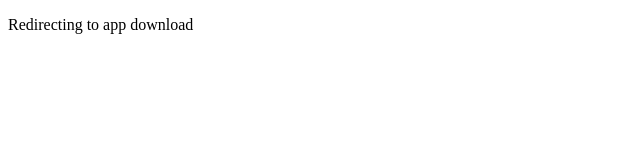
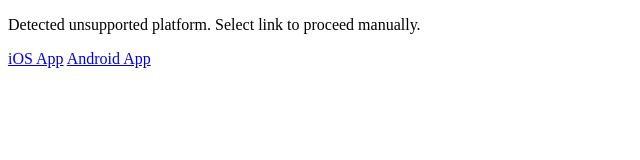
Before and after one commit to RoderickJDunn/RoderickJDunn.github.io, a plain HTML site: page index.html in a window 1280 px wide. Shown: the whole page, without its empty margins (0-640 px from the left). Drawn offline with Linux system fonts and the light colour scheme.

Commit message:
Getting link elements properly now

```diff
--- a/index.html
+++ b/index.html
@@ -1,9 +1,10 @@
 <!doctype html>
 <html>
 <script>
-    let iosLink = "https://i.diawi.com/Xdvhwr";
-    let androidLink = "https://i.diawi.com/gV3qN3";
+    let iosLink = "https://i.diawi.com/gV3qN3";
+    let androidLink = "https://i.diawi.com/Xdvhwr";
 
+    document.addEventListener("DOMContentLoaded", function(event) {
         if( /iPhone|iPad|iPod/i.test(navigator.userAgent) ) {
             console.log("Detected iOS device");
             window.location.href = iosLink;
@@ -19,10 +20,14 @@
             infoElm.innerHTML = "Detected unsupported platform. Select link to proceed manually."
 
             let linksElm = document.getElementById("links-wrapper");
-        linksElm.childNodes[0].href = iosLink;
-        linksElm.childNodes[1].href = androidLink;
+            let ios = document.getElementById("ios-link");
+            let android = document.getElementById("android-link");
+            ios.href = iosLink;
+            android.href = androidLink;
             linksElm.style.display = "block";
         }
+    });
+
 </script>
   <head>
     <title>AWACS App Download</title>
@@ -30,8 +35,8 @@
   <body>
     <p id="user-info">Redirecting to app download</p>
     <div id="links-wrapper" style="display:none;">
-        <a href="">iOS App</a>
-        <a href="">Android App</a>
+        <a id="ios-link" href="">iOS App</a>
+        <a id="android-link" href="">Android App</a>
     </div>
   </body>
 </html>
```
Lines whose indentation alone changed are shown as unchanged.
